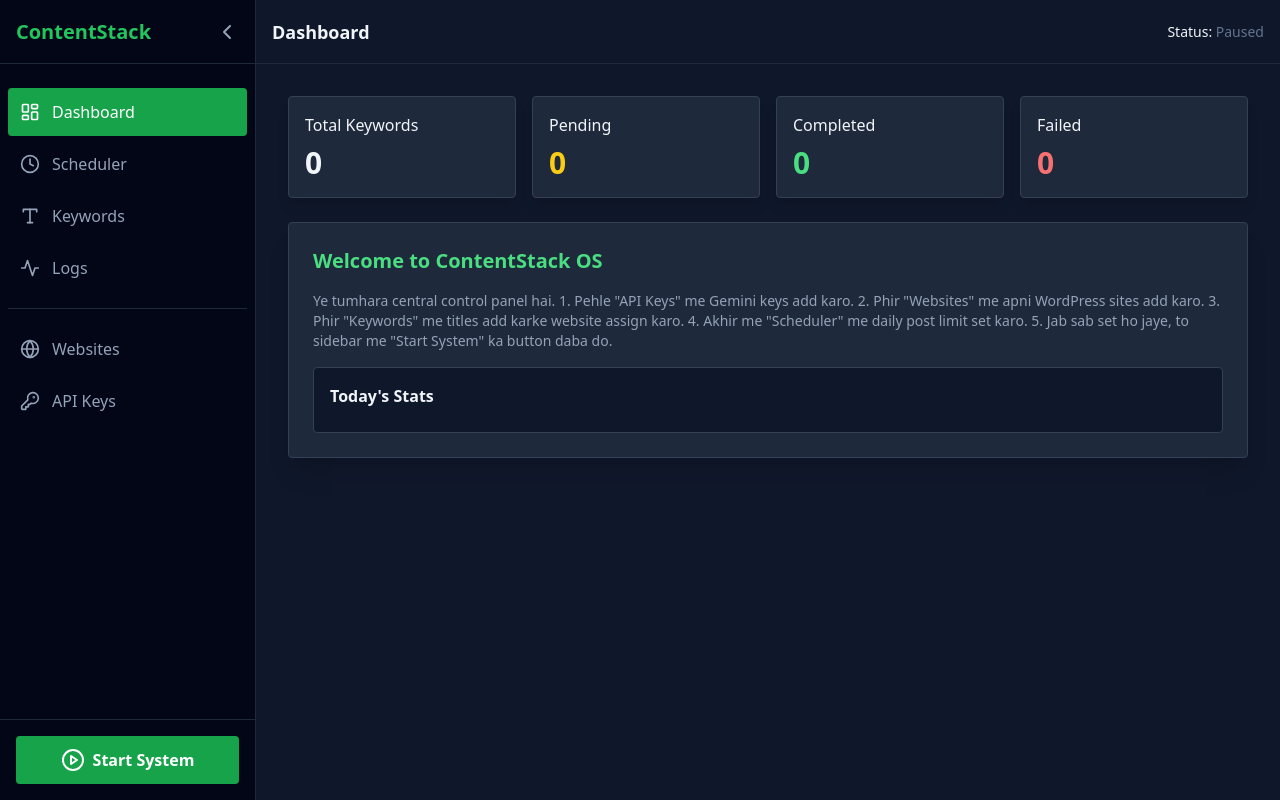
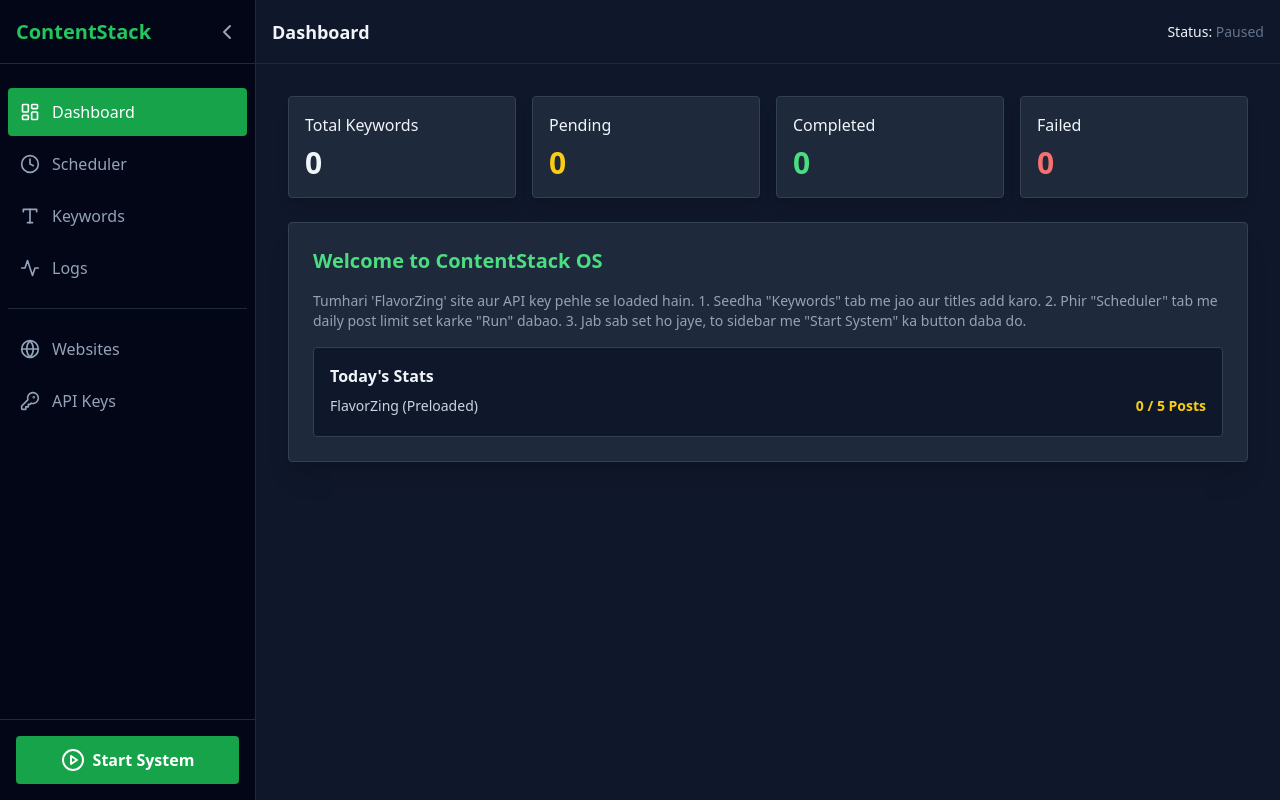
Before and after one commit to potlucy73-hue/post-g, a React (Vite) app: page / in a window 1280 px wide. Built offline with nearby package versions, Linux system fonts and the light colour scheme.

Commit message:
Update App.jsx

```diff
--- a/src/App.jsx
+++ b/src/App.jsx
@@ -33,18 +33,45 @@ Rules:
 
 // --- DATABASE KEYS (localStorage) ---
 const DB_KEYS = {
-  WEBSITES: 'cs_websites_v5',
-  GEMINI_KEYS: 'cs_geminiKeys_v5',
-  KEYWORDS: 'cs_keywords_v5',
-  SCHEDULES: 'cs_schedules_v5',
-  STATS: 'cs_stats_v5'
+  WEBSITES: 'cs_websites_v6',
+  GEMINI_KEYS: 'cs_geminiKeys_v6',
+  KEYWORDS: 'cs_keywords_v6',
+  SCHEDULES: 'cs_schedules_v6',
+  STATS: 'cs_stats_v6'
 };
 
+// --- PRE-LOADED DATA (Tumhari details) ---
+const PRELOADED_SITE_ID = 'site_flavorzing_preload';
+
+const PRELOADED_WEBSITES = [
+  {
+    id: PRELOADED_SITE_ID,
+    name: 'FlavorZing (Preloaded)',
+    url: 'https://flavorzing.com',
+    user: 'hh',
+    pass: 'Y1zI8Qm58IRF q10V16GloCpo'
+  }
+];
+
+const PRELOADED_KEYS = [
+  'AIzaSyBHUXFhDHf_j2_-PRWizrEoz1bm6-2i_yU'
+];
+
+const PRELOADED_SCHEDULES = [
+  {
+    id: 'sch_flavorzing_preload',
+    siteId: PRELOADED_SITE_ID,
+    postsPerDay: 5, // Default 5 par set hai, tum change kar lena
+    isRunning: false // Shuru mein Paused hai
+  }
+];
+
+
 // --- Custom Hook for localStorage ---
-// (Isse state save rehta hai)
 function usePersistentState(key, defaultValue) {
   const [state, setState] = useState(() => {
     const storedValue = localStorage.getItem(key);
+    // Agar pehle se save hai to wo use karo, warna default (preloaded)
     return storedValue ? JSON.parse(storedValue) : defaultValue;
   });
 
@@ -61,21 +88,20 @@ const App = () => {
   const [isMobileMenuOpen, setIsMobileMenuOpen] = useState(false);
   const [isRunning, setIsRunning] = useState(false);
 
-  // --- New Multi-Config State ---
-  const [websites, setWebsites] = usePersistentState(DB_KEYS.WEBSITES, []);
-  const [geminiKeys, setGeminiKeys] = usePersistentState(DB_KEYS.GEMINI_KEYS, []);
+  // --- New Multi-Config State (Defaults ab preloaded hain) ---
+  const [websites, setWebsites] = usePersistentState(DB_KEYS.WEBSITES, PRELOADED_WEBSITES);
+  const [geminiKeys, setGeminiKeys] = usePersistentState(DB_KEYS.GEMINI_KEYS, PRELOADED_KEYS);
   const [keywords, setKeywords] = usePersistentState(DB_KEYS.KEYWORDS, []);
-  const [schedules, setSchedules] = usePersistentState(DB_KEYS.SCHEDULES, []);
+  const [schedules, setSchedules] = usePersistentState(DB_KEYS.SCHEDULES, PRELOADED_SCHEDULES);
   const [stats, setStats] = usePersistentState(DB_KEYS.STATS, {}); // { 'siteId_2025-11-14': 5 }
 
   const [logs, setLogs] = useState([]);
   const logContainerRef = useRef(null);
 
-  // --- API Key Failover Logic ---
   const currentKeyIndex = useRef(0);
 
   useEffect(() => {
-    addLog('System Ready. Awaiting commands.', 'system');
+    addLog('System Ready. FlavorZing & API Key pre-loaded.', 'system');
   }, []);
 
   useEffect(() => {
@@ -102,8 +128,6 @@ const App = () => {
       }
     }
   };
-
-  // --- Core API Functions (Ab ye parameters lete hain) ---
 
   // 1. GENERATE CONTENT (with API Failover)
   const generateRecipeContent = async (title, attempt = 0) => {
@@ -140,9 +164,7 @@ const App = () => {
 
     } catch (e) {
       addLog(`API Key ${currentKeyIndex.current + 1} failed: ${e.message}. Switching key...`, 'error');
-      // Switch key
       currentKeyIndex.current = (currentKeyIndex.current + 1) % geminiKeys.length;
-      // Retry
       return generateRecipeContent(title, attempt + 1);
     }
   };
@@ -150,7 +172,7 @@ const App = () => {
   // 2. IMAGE HANDLER (Ab ye config leta hai)
   const handleImages = async (query, siteConfig) => {
     addLog(`Searching images for: ${query}...`, 'info');
-    // Note: Google Search API ab bhi hardcoded hai. Isko bhi siteConfig me daal sakte hain.
+    // Google Search API keys abhi bhi hardcoded hain
     const GOOGLE_API_KEY = 'AIzaSyDMfAv6gP6Uzldn68Y-LKLLTzS1tx5n1TU';
     const SEARCH_ENGINE_ID = '35d066ed52c084df9';
 
@@ -262,7 +284,6 @@ const App = () => {
 
   // --- Main Processing Function (Ye ab scheduler use karega) ---
   const processSingleKeyword = async (keyword) => {
-    // 1. Keyword ko processing mark karo
     setKeywords(prev => prev.map(k => k.id === keyword.id ? { ...k, status: 'processing' } : k));
 
     const siteConfig = websites.find(w => w.id === keyword.siteId);
@@ -281,7 +302,6 @@ const App = () => {
         setKeywords(prev => prev.map(k => k.id === keyword.id ? { ...k, status: 'completed', link: link } : k));
         addLog(`Published: ${keyword.text} to ${siteConfig.name}`, 'success');
 
-        // Stats update karo
         const today = new Date().toISOString().split('T')[0];
         const statKey = `${siteConfig.id}_${today}`;
         setStats(prev => ({
@@ -312,11 +332,10 @@ const App = () => {
             continue;
         }
 
-        // Check if any other post is already processing
         const isProcessing = keywords.some(k => k.status === 'processing');
         if (isProcessing) {
              addLog('Another task is already processing. Waiting...', 'info');
-             return; // Ek waqt me ek
+             return;
         }
 
         const keywordToProcess = keywords.find(k => k.siteId === schedule.siteId && k.status === 'pending');
@@ -324,7 +343,6 @@ const App = () => {
         if (keywordToProcess) {
             addLog(`Quota not met for ${siteConfig.name}. Processing keyword: ${keywordToProcess.text}`, 'info');
             await processSingleKeyword(keywordToProcess);
-            // Ek process ke baad ruk jao, agla interval check karega
             break;
         } else {
             addLog(`No pending keywords found for ${siteConfig.name}.`, 'info');
@@ -337,9 +355,8 @@ const App = () => {
     let interval;
     if (isRunning) {
         addLog('System Started. Scheduler is active.', 'success');
-        // Har 5 minute me check karo (Browser me isse kam unreliable hota hai)
-        interval = setInterval(runScheduler, 5 * 60 * 1000); // 5 minutes
-        runScheduler(); // Pehli dafa foran check karo
+        interval = setInterval(runScheduler, 5 * 60 * 1000); // Har 5 minute
+        runScheduler();
     } else {
         addLog('System Stopped. Scheduler is paused.', 'system');
     }
@@ -366,12 +383,10 @@ const App = () => {
             <div className="bg-slate-800 p-6 rounded border border-slate-700 shadow-xl">
                 <h3 className="font-bold mb-4 text-xl text-green-400">Welcome to ContentStack OS</h3>
                 <p className="text-slate-400 text-sm mb-4">
-                    Ye tumhara central control panel hai.
-                    1. Pehle "API Keys" me Gemini keys add karo.
-                    2. Phir "Websites" me apni WordPress sites add karo.
-                    3. Phir "Keywords" me titles add karke website assign karo.
-                    4. Akhir me "Scheduler" me daily post limit set karo.
-                    5. Jab sab set ho jaye, to sidebar me "Start System" ka button daba do.
+                    Tumhari 'FlavorZing' site aur API key pehle se loaded hain.
+                    1. Seedha "Keywords" tab me jao aur titles add karo.
+                    2. Phir "Scheduler" tab me daily post limit set karke "Run" dabao.
+                    3. Jab sab set ho jaye, to sidebar me "Start System" ka button daba do.
                 </p>
                 <div className="bg-slate-900 rounded p-4 border border-slate-700">
                     <h4 className="font-bold mb-2">Today's Stats</h4>
@@ -410,7 +425,6 @@ const App = () => {
         }
         const newSite = { id: `site_${Date.now()}`, name, url, user, pass };
         setWebsites(prev => [...prev, newSite]);
-        // Is site ke liye default schedule bana do
         setSchedules(prev => [...prev, { id: `sch_${Date.now()}`, siteId: newSite.id, postsPerDay: 0, isRunning: false }]);
         addLog(`Website added: ${name}`, 'success');
         setName(''); setUrl(''); setUser(''); setPass('');
@@ -421,7 +435,7 @@ const App = () => {
             <div className="md:col-span-1 bg-slate-800 p-6 rounded border border-slate-700 shadow-xl">
                 <h3 className="font-bold mb-4 text-xl text-green-400">Add New Website</h3>
                 <div className="space-y-4">
-                    <input value={name} onChange={e=>setName(e.target.value)} className="w-full bg-slate-900 border border-slate-600 rounded p-2" placeholder="Site Name (e.g. FlavorZing)" />
+                    <input value={name} onChange={e=>setName(e.target.value)} className="w-full bg-slate-900 border border-slate-600 rounded p-2" placeholder="Site Name (e.g. Roblox Site)" />
                     <input value={url} onChange={e=>setUrl(e.target.value)} className="w-full bg-slate-900 border border-slate-600 rounded p-2" placeholder="WordPress URL (https://...)" />
                     <input value={user} onChange={e=>setUser(e.target.value)} className="w-full bg-slate-900 border border-slate-600 rounded p-2" placeholder="WP Username" />
                     <input value={pass} onChange={e=>setPass(e.target.value)} type="password" className="w-full bg-slate-900 border border-slate-600 rounded p-2" placeholder="WP Application Password" />
```
